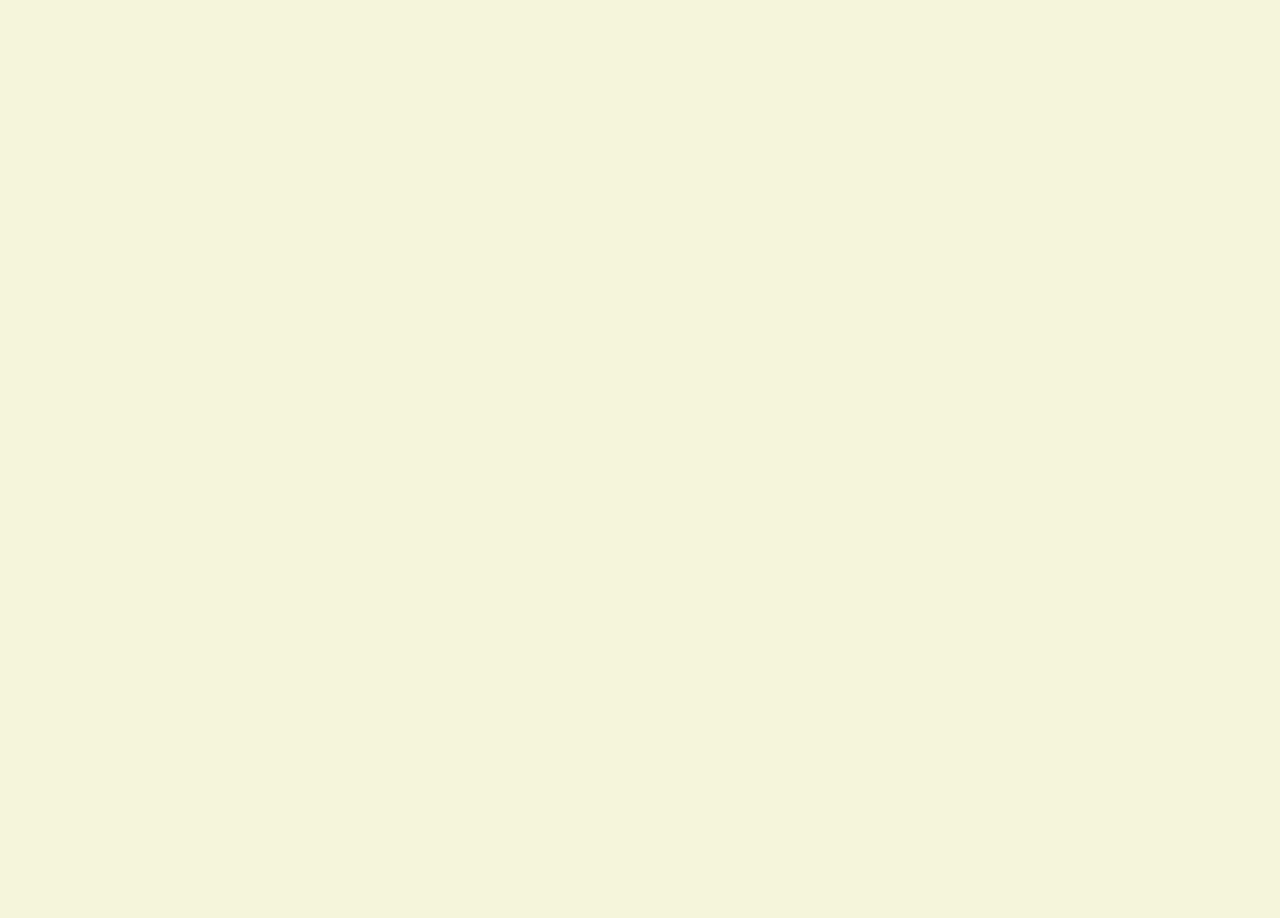
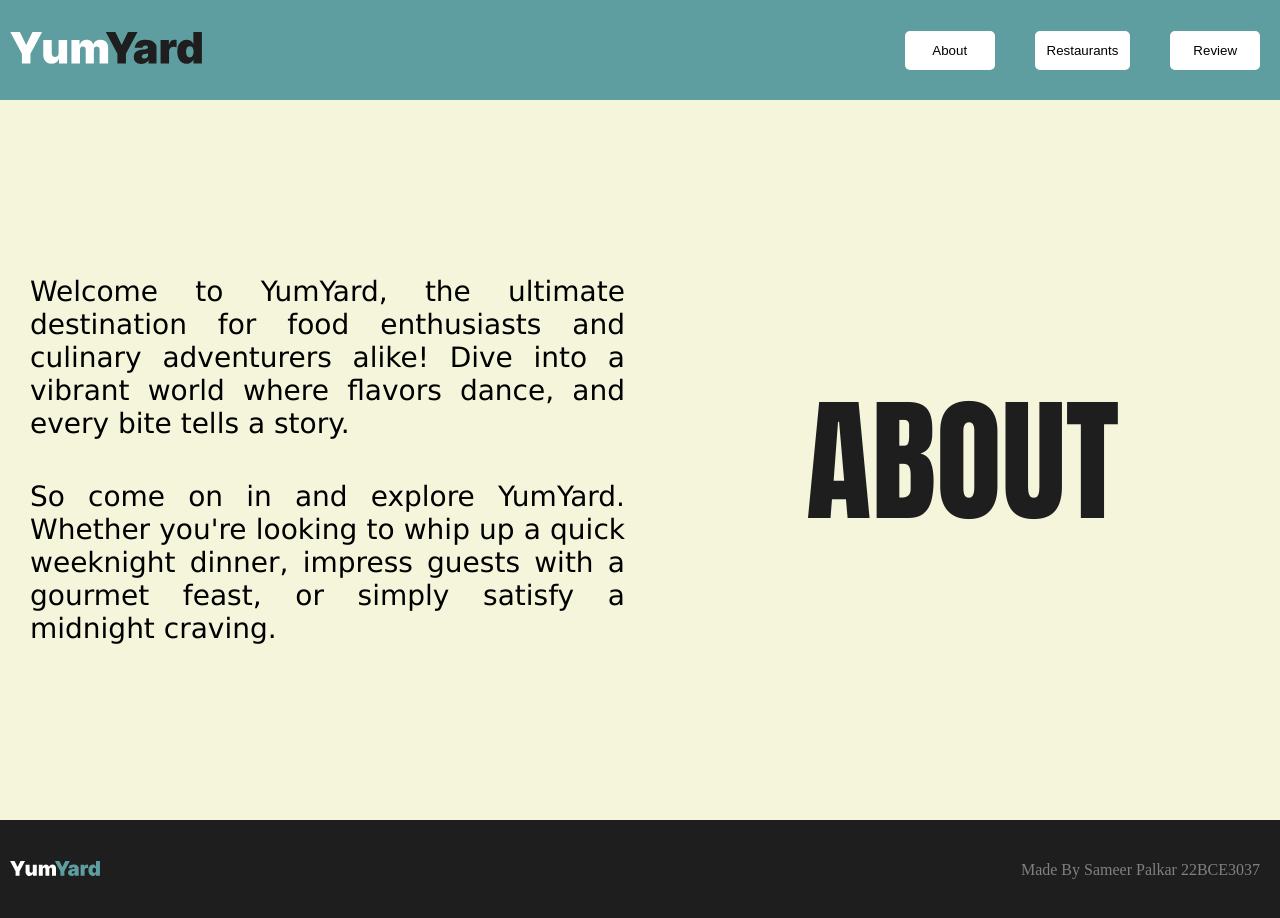
Before and after one commit to sameerpalkar04/web-programming-project, a React (Vite) app: page /about in a window 1280 px wide. Before the commit this address had no page. Before the commit the page ends 800 px from the top, so only its background shows below. Built offline with nearby package versions, Linux system fonts and the light colour scheme.

Commit message:
Third Commit

```diff
--- /dev/null
+++ b/src/About.jsx
@@ -0,0 +1,18 @@
+import Navbar from './Components/Navbar'
+import './App.css'
+import Footer from "./Components/Footer"
+
+export default function About() {
+    return <div><Navbar/>
+    <main className="container">
+        <div className="content">
+            <p>Welcome to YumYard, the ultimate destination for food enthusiasts and culinary adventurers alike! Dive into a vibrant world where flavors dance, and every bite tells a story.</p>
+            <p>So come on in and explore YumYard. Whether you're looking to whip up a quick weeknight dinner, impress guests with a gourmet feast, or simply satisfy a midnight craving.</p>
+        </div>
+        <div className="text">
+            <h1>ABOUT</h1>
+        </div>
+    </main>
+    <Footer/>
+    </div>
+}
--- a/src/App.css
+++ b/src/App.css
@@ -19,7 +19,7 @@
   color: rgb(30, 30, 30);
   width: 60%;
   height: auto;
-  font-size: 120px;
+  font-size: 135px;
   font-family: Impact, Haettenschweiler, 'Arial Narrow Bold', sans-serif;
 }
 .text {
@@ -28,3 +28,19 @@
   align-items: center;
   justify-content: center;
 }
+.content {
+  text-align: center;
+  display: flex;
+  flex-direction: column;
+  align-items: center;
+  justify-content: center;
+  height: 100%;
+  margin-left: 10px;
+}
+.content p {
+  display: block;
+  font-size: 28px;
+  font-family: Verdana, Geneva, Tahoma, sans-serif ;
+  text-align: justify;
+  margin: 20px;
+}
--- a/src/App.jsx
+++ b/src/App.jsx
@@ -1,5 +1,6 @@
 import { Routes, Route, useLocation } from "react-router-dom";
 import Dashboard from "./Dashboard";
+import About from "./About";
 //import Navbar from "./Components/Navbar";
 
 function App() {
@@ -8,7 +9,7 @@ function App() {
   return (
     <Routes location={location} key={location.pathname}>
       <Route path="/" element={<Dashboard />} />
-
+      <Route path="/about" element={<About />} />
     </Routes>
   );
 }
--- /dev/null
+++ b/src/Components/Footer.css
@@ -0,0 +1,19 @@
+.Footer {
+    display: flex;
+    justify-content: space-between;
+    align-items: center;
+    height: 10vh;
+    width: 100%;
+    background-color: rgb(30, 30, 30);
+    padding-left: 10px;
+    padding-top: 10px;
+    padding-bottom: 10px;
+}
+.logo2 img {
+    max-width: 7vw;
+    height: auto;
+}
+#name {
+    color: gray;
+    margin-right: 30px;
+}
--- /dev/null
+++ b/src/Components/Footer.jsx
@@ -0,0 +1,14 @@
+import './Footer.css'
+
+export default function Footer() {
+    return (
+        <nav className='Footer'>
+            <div className='logo2'>
+                <img src='/YumYard2.svg'></img>
+            </div>
+            <div>
+                <p id="name"> Made By Sameer Palkar 22BCE3037 </p>
+            </div>
+        </nav>
+    )
+}
--- a/src/Components/Navbar.css
+++ b/src/Components/Navbar.css
@@ -8,7 +8,7 @@
     padding-left: 10px;
     padding-top: 10px;
     padding-bottom: 10px;
-    border-bottom: black 2px solid;
+
 }
 .logo img {
     max-width: 15vw;
@@ -20,12 +20,13 @@
     align-items: flex-end;
 }
 #b1, #b2, #b3 {
-    background-color: aquamarine;
+    background-color: white;
     size: 20px;
     border-color: transparent;
     padding: 10px;
     margin-left: 10px;
     margin-right:30px;
+    color: rgb(0, 0, 0);
     text-decoration: none;
     text-align: center;
     border-radius: 5px;
--- a/src/Components/Navbar.jsx
+++ b/src/Components/Navbar.jsx
@@ -1,15 +1,24 @@
 import './Navbar.css'
+import { Link } from 'react-router-dom'
 
 export default function Navbar() {
     return (
         <nav className='Navbar'>
             <div className='logo'>
-                <img src="/YumYard.svg"></img>
+                <Link to={"/"}>
+                    <img src="/YumYard.svg"></img>
+                </Link>
             </div>
             <div className='buttons'>
-                <button type='button' id='b1'>About</button>
-                <button type='button' id='b2'>Restaurants</button>
-                <button type='button' id='b3'>Review</button>
+                <Link to={"/about"}>
+                    <button type='button' id='b1'>About</button>
+                </Link>
+                <Link to={"/restaurants"}>
+                    <button type='button' id='b2'>Restaurants</button>
+                </Link>
+                <Link to={"/review"}>
+                    <button type='button' id='b3'>Review</button>
+                </Link>
             </div>
         </nav>
     )
--- a/src/Dashboard.jsx
+++ b/src/Dashboard.jsx
@@ -1,5 +1,6 @@
 import Navbar from "./Components/Navbar"
 import './App.css'
+import Footer from "./Components/Footer"
 
 export default function Dashboard() {
     return <div><Navbar/>
@@ -12,6 +13,7 @@ export default function Dashboard() {
             <img src="/3215.jpg"></img>
         </div>
     </main>
+    <Footer/>
     </div>
 
 }
```
Also changed, not shown: public/YumYard2.svg (added), src/Components/Body.jsx (deleted), src/Restaurants.jsx (added).
